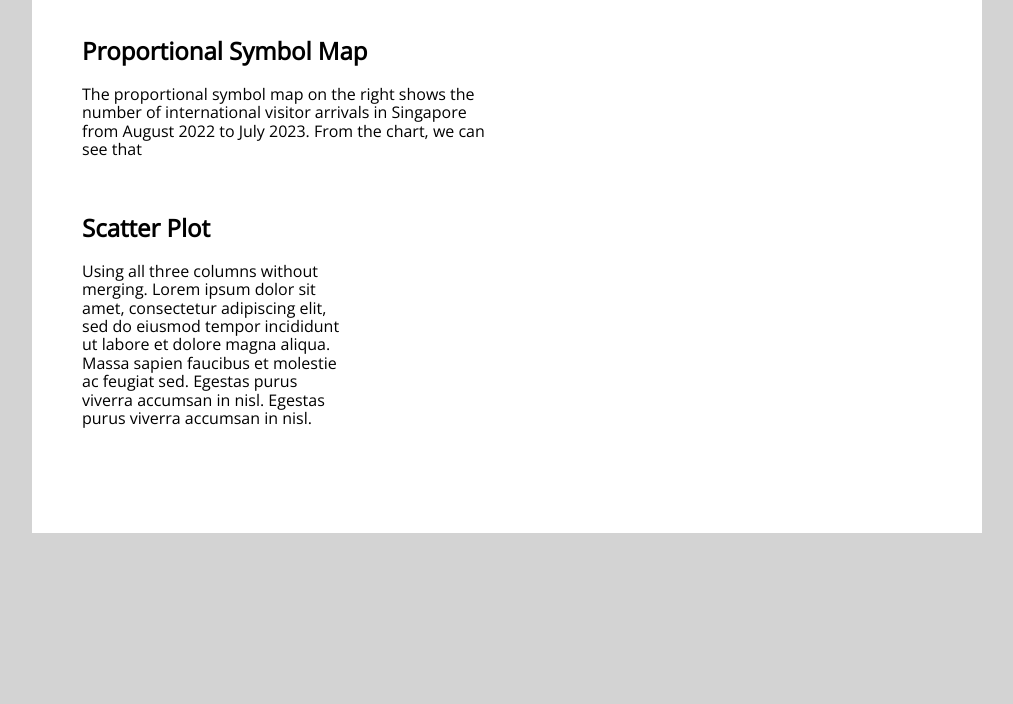
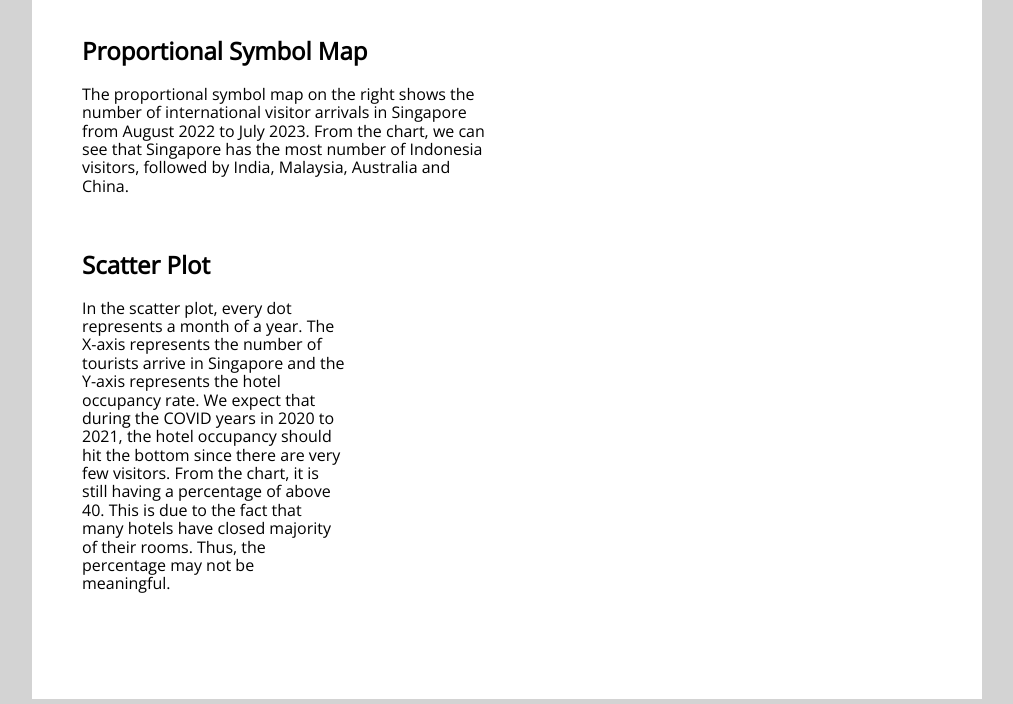
Before and after one commit to matthewCXZ/FIT3179-Homework10, a plain HTML site: page index.html in a window 1280 px wide. Shown: the part 96-800 px from the top of the page, without its empty margins (133-1146 px from the left). Drawn offline with nearby package versions, Linux system fonts and the light colour scheme; files that its build step writes are made by us from their sources; a script that the page names is missing.

Commit message:
Update index.html

```diff
--- a/index.html
+++ b/index.html
@@ -43,7 +43,8 @@
           <h2>Proportional Symbol Map</h2>
           <p>The proportional symbol map on the right shows the number of international
             visitor arrivals in Singapore from August 2022 to July 2023. From the chart,
-          we can see that </p>
+          we can see that Singapore has the most number of Indonesia visitors, followed by
+        India, Malaysia, Australia and China.</p>
         </div>
       </div>
       <div class="pure-u-1-2">
@@ -57,14 +58,22 @@
       <div class="pure-u-1-3">
         <div class="description description-left">
           <h2>Scatter Plot</h2>
-          <p>Using all three columns without merging. Lorem ipsum dolor sit amet, consectetur adipiscing elit, sed do
-            eiusmod tempor incididunt ut labore et dolore magna aliqua. Massa sapien faucibus et molestie ac feugiat
-            sed. Egestas purus viverra accumsan in nisl. Egestas purus viverra accumsan in nisl.</p>
+          <p>In the scatter plot, every dot represents a month of a year. The X-axis represents
+            the number of tourists arrive in Singapore and the Y-axis represents the hotel occupancy rate.
+            We expect that during the COVID years in 2020 to 2021, the hotel occupancy should hit the bottom
+            since there are very few visitors. From the chart, it is still having a percentage of above 40.
+            This is due to the fact that many hotels have closed majority of their rooms. Thus, the percentage
+            may not be meaningful.
+          </p>
         </div>
       </div>
       <div class="pure-u-1-3">
         <div id="vis2" class="vis-container"></div>
       </div>
+      <div class="pure-u-1-3" style="width: 31.5%;">
+        <div id="vis3" class="vis-container" style="margin-left: 15px;"></div>
+      </div>
+
     </div>
     <!-- end pure grid group -->
 
```
